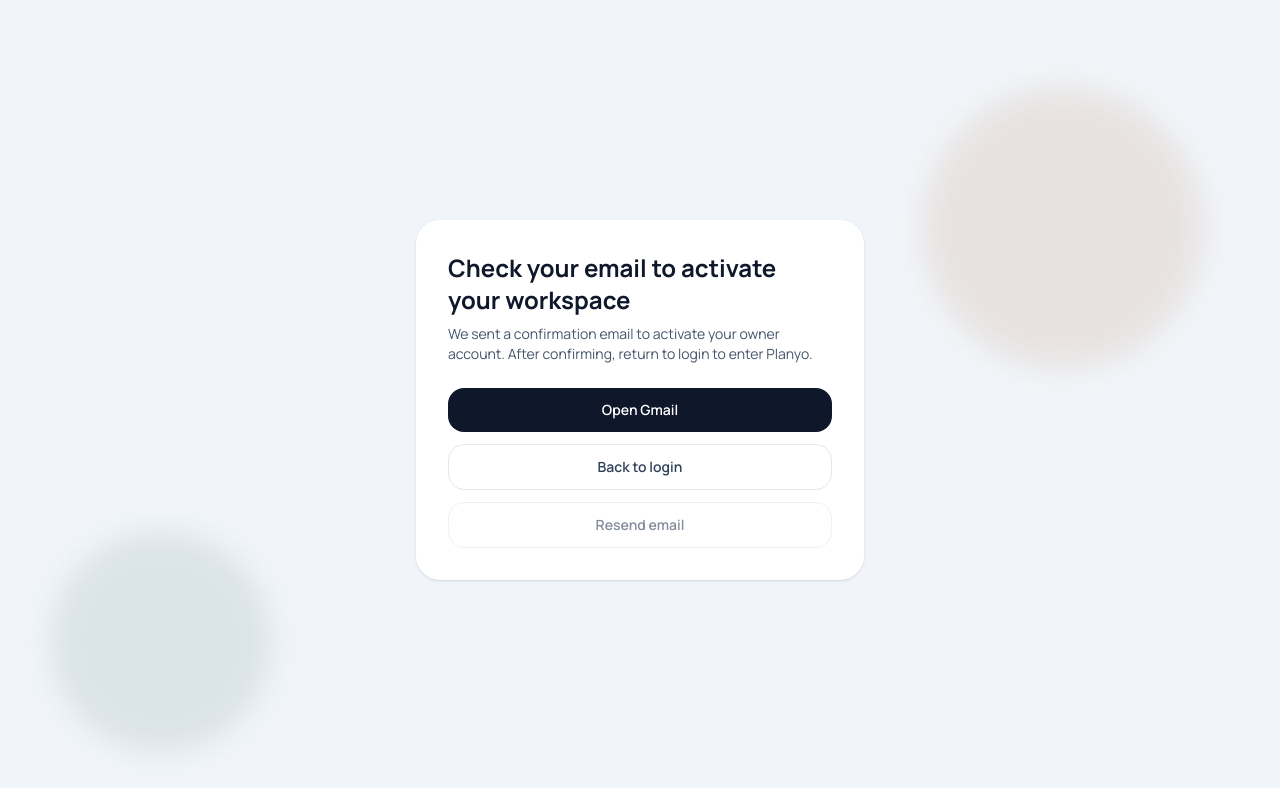
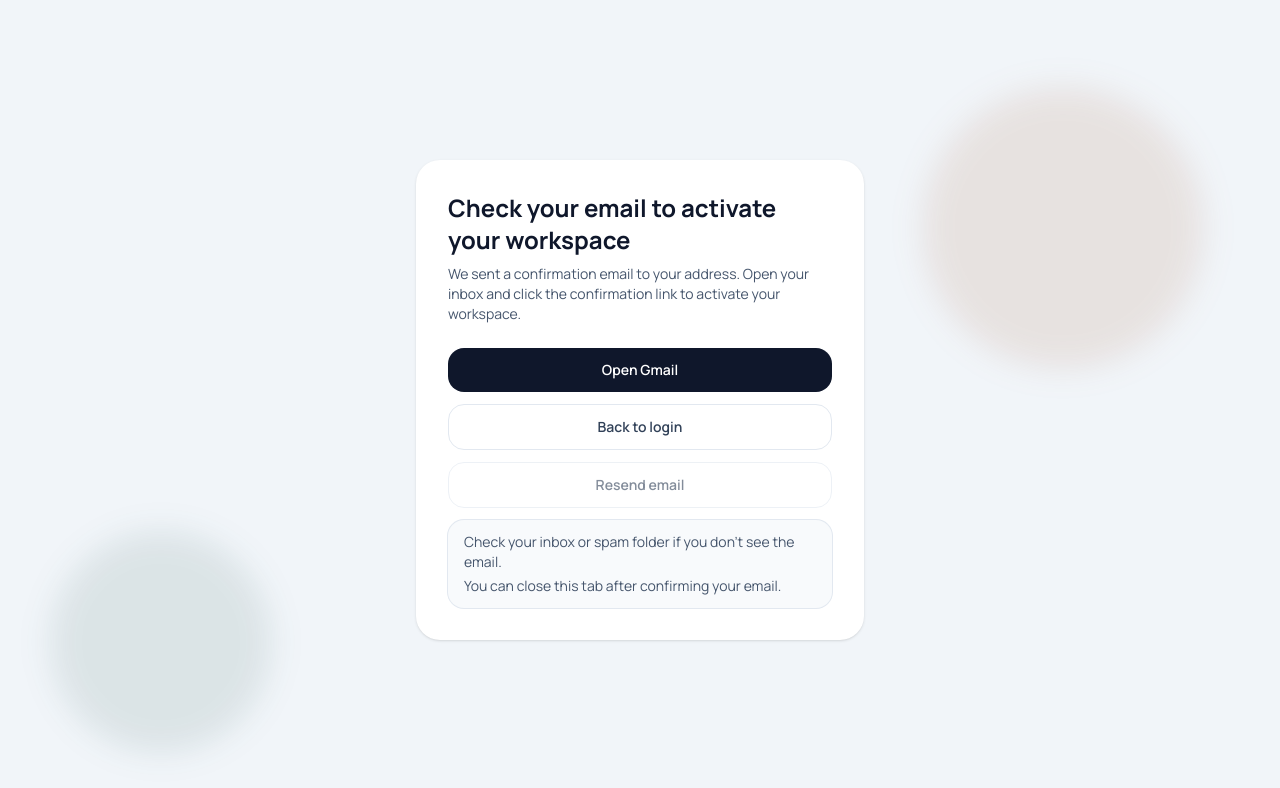
Before and after one commit to Laxy44/bertos-scheduler, a Next.js app: page /create-company/success in a window 1280 px wide. Shown: the top 788 px of the page. Built offline with nearby package versions, Linux system fonts and the light colour scheme.

Commit message:
polish confirmation screen copy and guidance
Improve post-onboarding confirmation UX with direct Gmail inbox link, clearer activation instructions, highlighted recipient email, helper guidance, and updated login confirmed banner text.

Made-with: Cursor

```diff
--- a/app/create-company/success/page.tsx
+++ b/app/create-company/success/page.tsx
@@ -33,14 +33,17 @@ export default async function CreateCompanySuccessPage({
           </p>
         ) : (
           <p className="mt-2 text-sm text-slate-600">
-            We sent a confirmation email to activate your owner account. After confirming, return
-            to login to enter Planyo.
+            We sent a confirmation email to your address. Open your inbox and click the
+            confirmation link to activate your workspace.
           </p>
         )}
 
         {!isExisting && ownerEmail ? (
           <p className="mt-3 rounded-2xl bg-slate-50 px-4 py-3 text-sm text-slate-700 ring-1 ring-slate-200">
-            Confirmation email: <span className="font-semibold">{ownerEmail}</span>
+            Confirmation email sent to:{" "}
+            <a href={`mailto:${ownerEmail}`} className="font-semibold text-slate-900 underline">
+              {ownerEmail}
+            </a>
           </p>
         ) : null}
 
@@ -67,7 +70,7 @@ export default async function CreateCompanySuccessPage({
           ) : (
             <>
               <a
-                href="https://mail.google.com"
+                href="https://mail.google.com/mail/u/0/#inbox"
                 target="_blank"
                 rel="noopener noreferrer"
                 className="block w-full rounded-2xl bg-slate-900 px-4 py-3 text-center text-sm font-semibold text-white hover:bg-slate-800"
@@ -93,6 +96,11 @@ export default async function CreateCompanySuccessPage({
                   Resend email
                 </button>
               </form>
+
+              <div className="rounded-2xl bg-slate-50 px-4 py-3 text-sm text-slate-600 ring-1 ring-slate-200">
+                <p>Check your inbox or spam folder if you don&apos;t see the email.</p>
+                <p className="mt-1">You can close this tab after confirming your email.</p>
+              </div>
             </>
           )}
         </div>
--- a/app/login/LoginForm.tsx
+++ b/app/login/LoginForm.tsx
@@ -31,7 +31,7 @@ export function LoginForm({
 
         {confirmed ? (
           <div className="mt-4 rounded-2xl bg-emerald-50 px-4 py-3 text-sm text-emerald-700 ring-1 ring-emerald-200">
-            Email confirmed. You can now log in to enter your workspace.
+            Email confirmed successfully. You can now log in.
           </div>
         ) : null}
 
```
